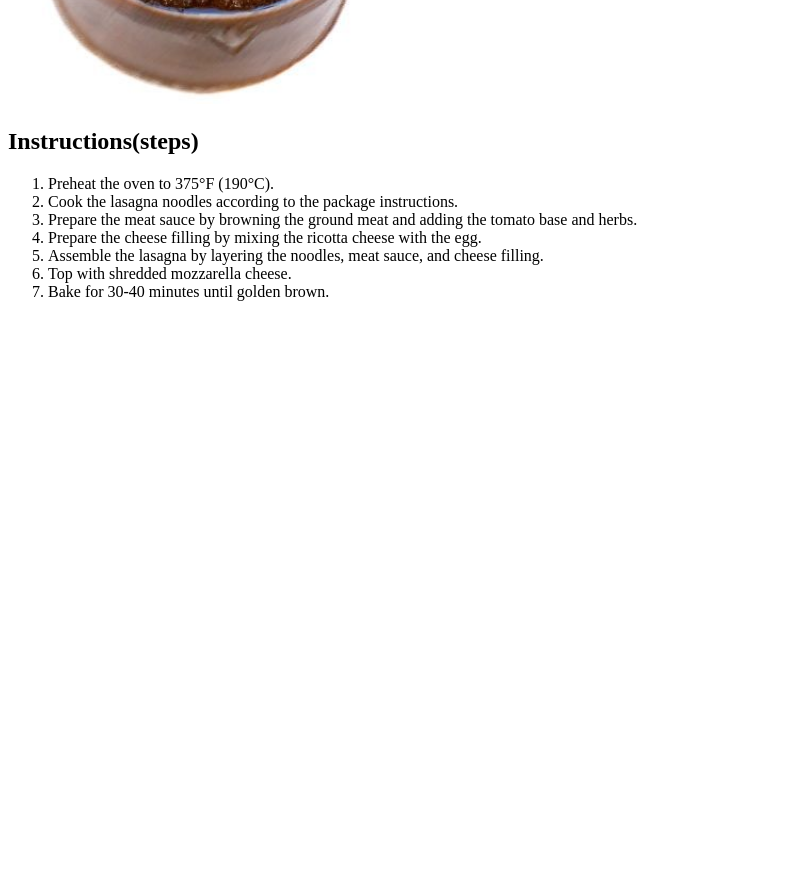
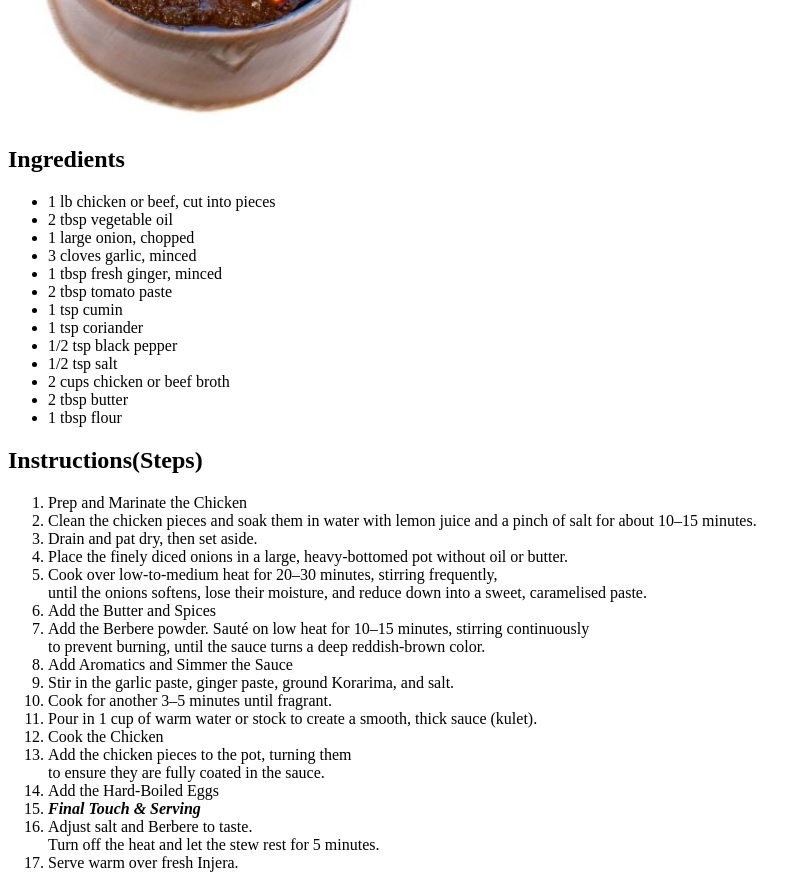
Before and after one commit to gemechuhiko80-blip/odaa-recipes, a plain HTML site: page doro wat.html in a window 1280 px wide. Shown: the part 440-1328 px from the top of the page, without its empty margins (0-811 px from the left). Before the commit the page ends 800 px from the top, so only its background shows below. Drawn offline with Linux system fonts and the light colour scheme.

Commit message:
Update recipe pages

```diff
--- a/doro wat.html
+++ b/doro wat.html
@@ -7,18 +7,65 @@
 </head>
 <body>
     <a href="index.html">HOME</a>
-    <h1>doro wat</h1>
+    <h1><strong><italic>Doro Wat</strong><italic></h1><hr>
     <p>Doro Wat is a traditional Ethiopian dish made with tender meat and a spicy sauce.</p>
     <img src="doro-wat.jpg.jpg" alt="Doro Wat" width="400">
-    <h2>Instructions(steps)</h2>
+    <h2><strong>Ingredients</strong></h2>
+    <ul>
+        <li>1 lb chicken or beef, cut into pieces</li>
+        <li>2 tbsp vegetable oil</li>
+        <li>1 large onion, chopped</li>
+        <li>3 cloves garlic, minced</li>
+        <li>1 tbsp fresh ginger, minced</li>
+        <li>2 tbsp tomato paste</li>
+        <li>1 tsp cumin</li>
+        <li>1 tsp coriander</li>
+        <li>1/2 tsp black pepper</li>
+        <li>1/2 tsp salt</li>
+        <li>2 cups chicken or beef broth</li>
+        <li>2 tbsp butter</li>
+        <li>1 tbsp flour</li>
+    </ul>
+    <h2><strong>Instructions(Steps)</strong></h2>
     <ol>
-        <li>Preheat the oven to 375°F (190°C).</li>
-        <li>Cook the lasagna noodles according to the package instructions.</li>
-        <li>Prepare the meat sauce by browning the ground meat and adding the tomato base and herbs.</li>
-        <li>Prepare the cheese filling by mixing the ricotta cheese with the egg.</li>
-        <li>Assemble the lasagna by layering the noodles, meat sauce, and cheese filling.</li>
-        <li>Top with shredded mozzarella cheese.</li>
-        <li>Bake for 30-40 minutes until golden brown.</li>
+        <li> Prep and Marinate the Chicken</li>
+<em></em>
+<li>Clean the chicken pieces and soak them in water with lemon juice and a pinch of salt for about 10–15 minutes.</li>
+
+<li>Drain and pat dry, then set aside.</li>
+
+<li>Place the finely diced onions in a large, heavy-bottomed pot  without oil or butter.</li>
+
+<li>Cook over low-to-medium heat for 20–30 minutes, stirring frequently,<br>
+    until the onions softens, lose their moisture, and reduce down into a sweet, caramelised paste.</li>
+
+<li>Add the Butter and Spices</li>
+
+<li>Add the Berbere powder. Sauté on low heat for 10–15 minutes, stirring continuously <br>
+    to prevent burning, until the sauce turns a deep reddish-brown color.</li>
+
+<li>Add Aromatics and Simmer the Sauce</li>
+
+<li>Stir in the garlic paste, ginger paste, ground Korarima, and salt.</li>
+
+<li>Cook for another 3–5 minutes until fragrant.</li>
+
+<li>Pour in 1 cup of warm water or stock to create a smooth, thick sauce (kulet).</li>
+
+<li>Cook the Chicken</li>
+
+<li>Add the chicken pieces to the pot, turning them<br>
+     to ensure they are fully coated in the sauce.</li>
+
+<li>Add the Hard-Boiled Eggs</li>
+
+<li><em><strong>Final Touch & Serving</strong></em></li>
+
+<li>Adjust salt and Berbere to taste. <br>
+    Turn off the heat and let the stew rest for 5 minutes.</li>
+
+<li>Serve warm over fresh Injera.</li>
+       </em>
     </ol>
 </body>
 </html>
```
Also changed, not shown: index.html (+8 -5 lines), lasagna.html (+1 -1 lines).
